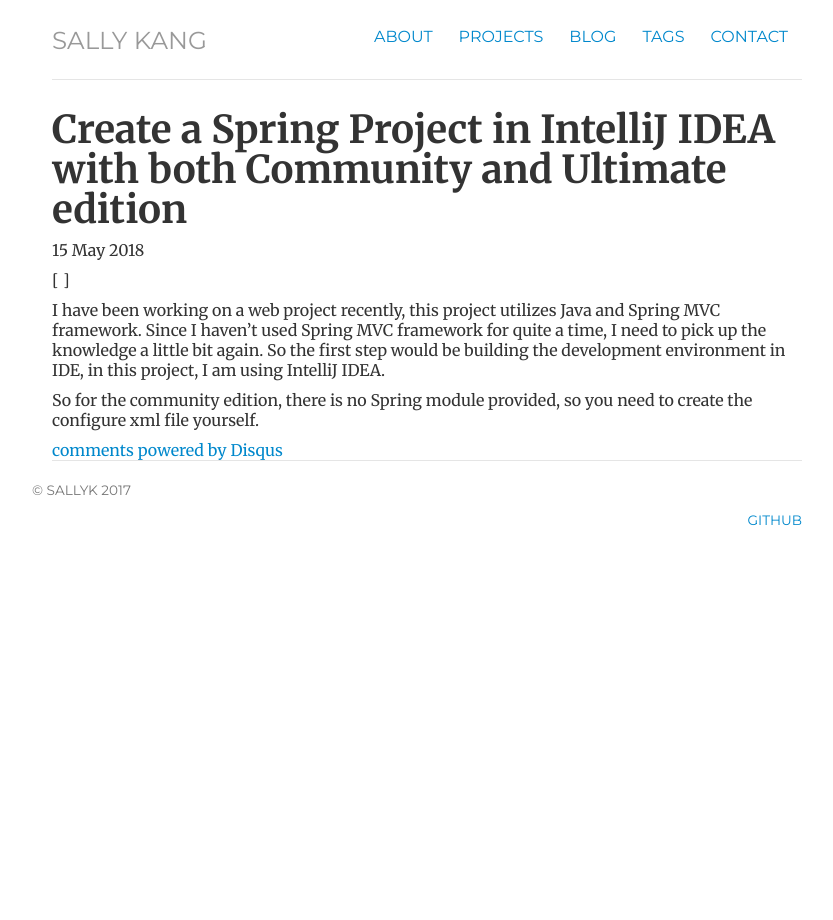
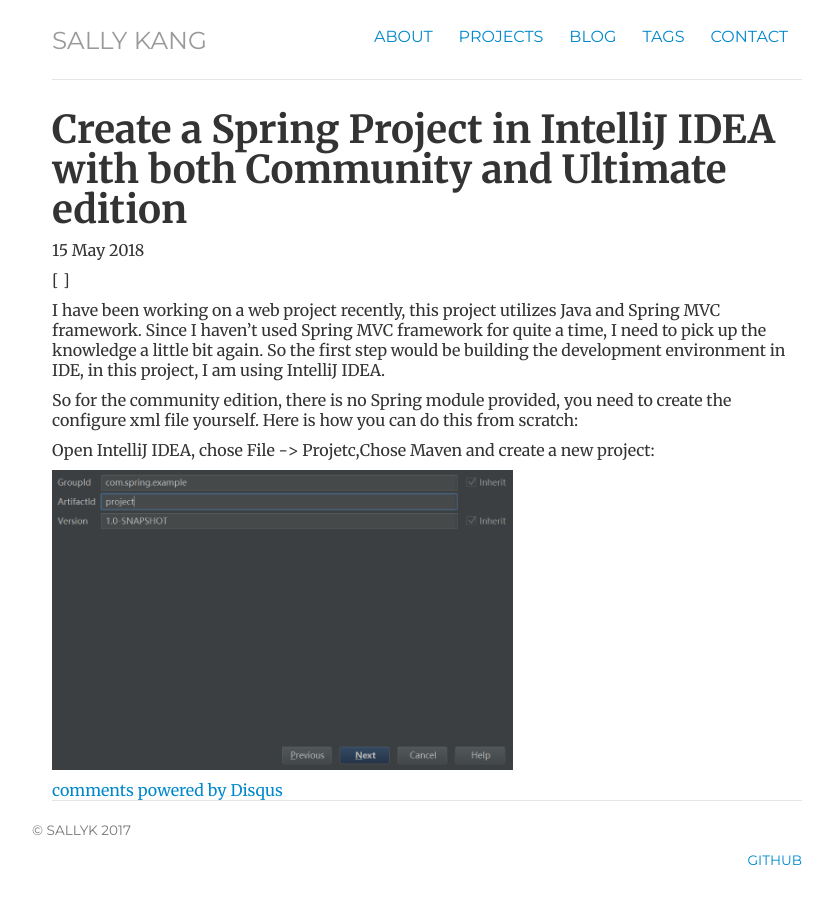
Before and after one commit to SallyKAN/SallyKAN.github.io, a Jekyll site: the page built from _posts/2018-05-15-create-a-spring-project-in-intellij-idea-with-both-community-and-ultimate-edition.md, in a window 1280 px wide. Shown: the whole page, without its empty margins (213-1046 px from the left). Built offline with Jekyll 4.4.1, drawn with Linux system fonts in a browser that asks for light colours; nearby versions of some CDN libraries; our own code applies the rules of GitHub Pages for plain Markdown files; library files that are not in the unit come from our copies; comment, search, counter and statistics services are not loaded.

Commit message:
keep writing post

```diff
--- a/_posts/2018-05-15-create-a-spring-project-in-intellij-idea-with-both-community-and-ultimate-edition.md
+++ b/_posts/2018-05-15-create-a-spring-project-in-intellij-idea-with-both-community-and-ultimate-edition.md
@@ -5,4 +5,9 @@ image: "/img/spring.png"
 
 I have been working on a web project recently, this project  utilizes Java and Spring MVC framework. Since I  haven't used Spring MVC framework for quite a time, I need to pick up the knowledge a little bit again.  So the first step would be building the development environment in IDE, in this project, I am using IntelliJ IDEA.
 
-So for the community edition, there is no Spring module provided, so you need to create the configure xml file yourself.
+So for the community edition, there is no Spring module provided,  you need to create the configure xml file yourself.
+Here is how you can do this from scratch:
+
+ Open IntelliJ IDEA, chose File -> Projetc,Chose Maven and create a new project:
+
+ ![create a new project]({{ "/img/blog2.png "| "C:\Users\K\AppData\Roaming\Sublime Text 3\SallyKAN.github.io\img\blog2.png"}})
```
Also changed, not shown: _posts/2018-05-13-how-to-build-go-implementation-of-ethereum-locally.md (+2 -2 lines), img/blog2.png (added), img/blog3.png (added), img/blog4.png (added), img/blog5.png (added), 1 other file.
